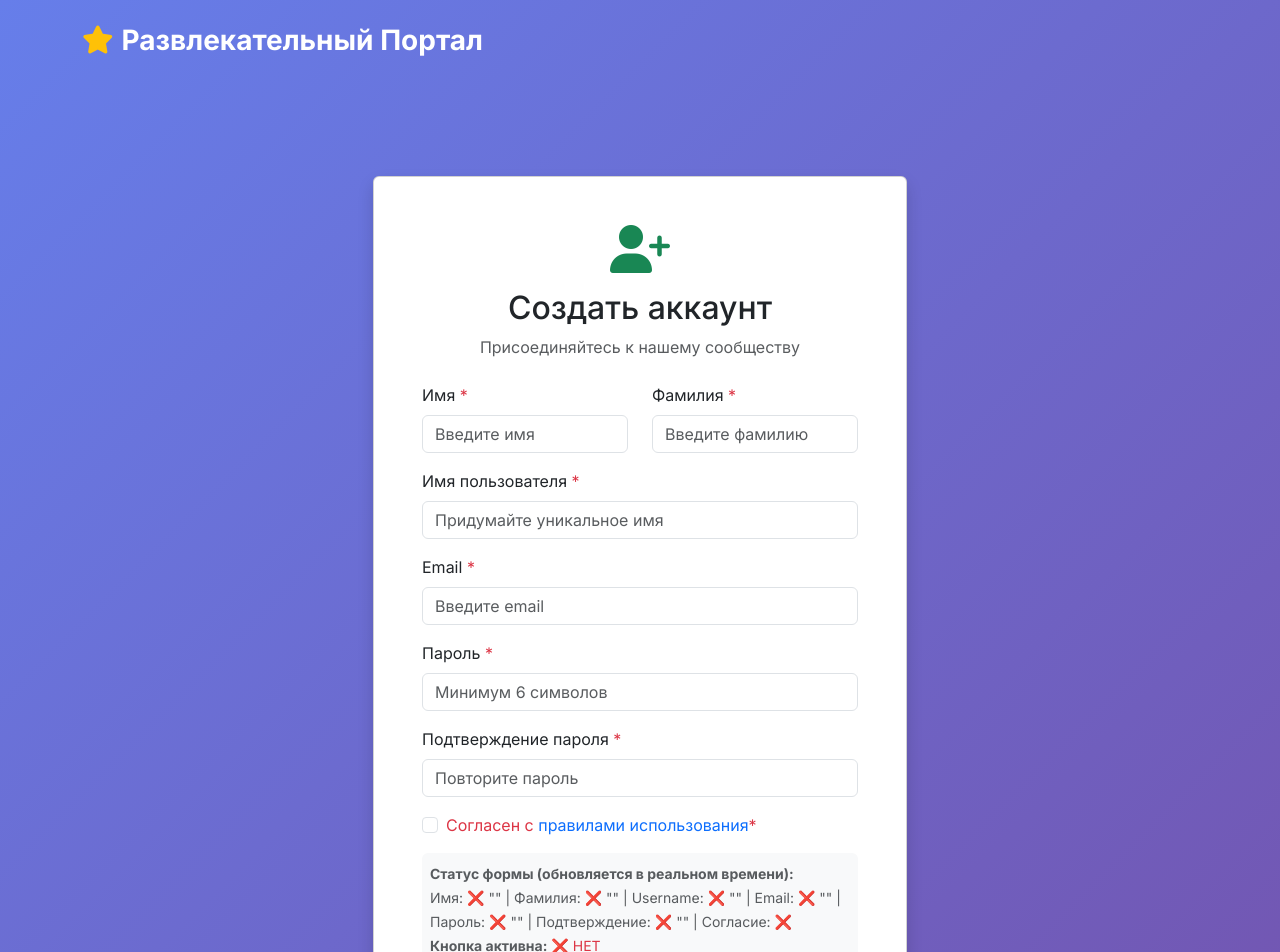
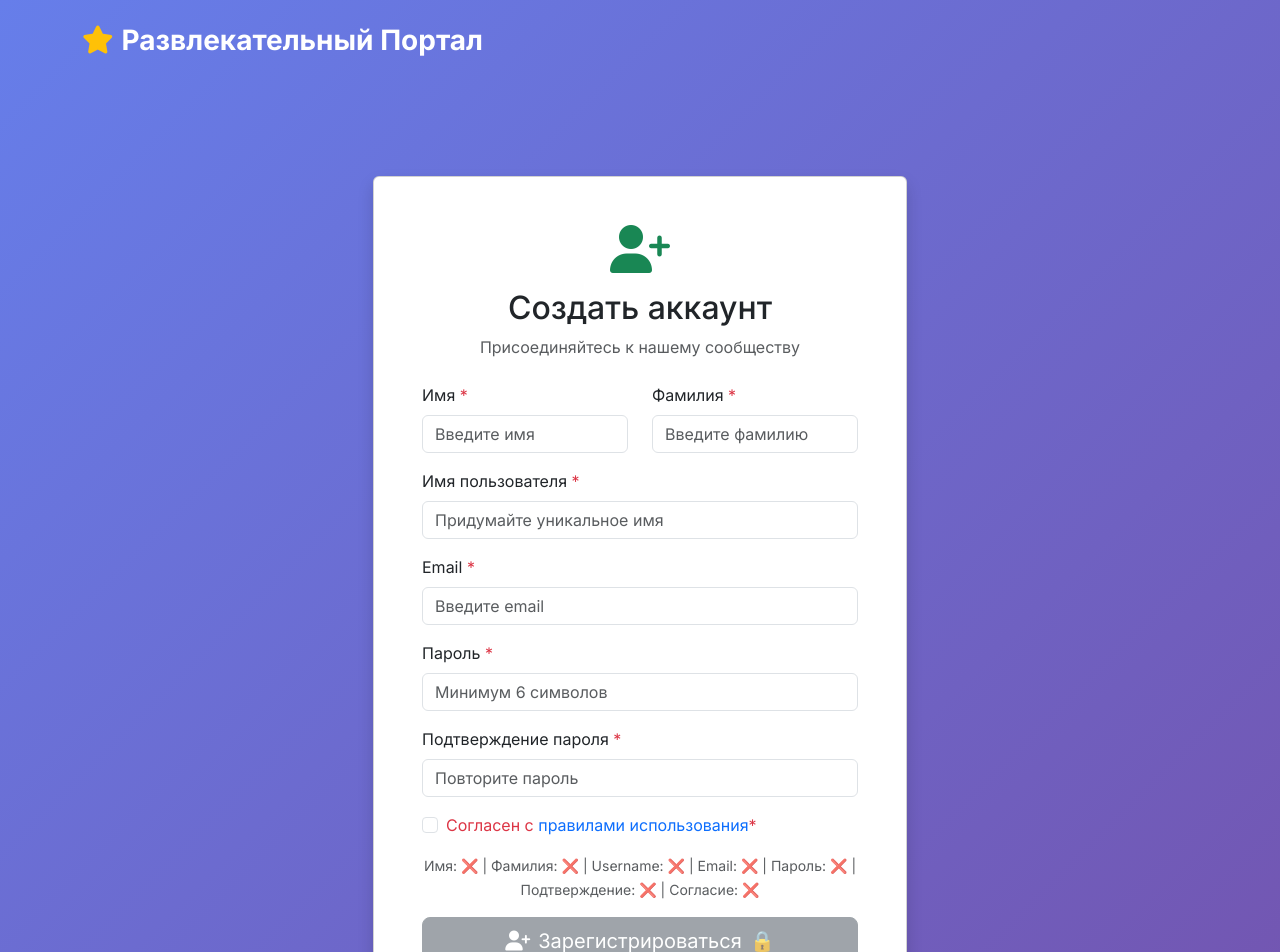
Before and after one commit to Akilak11/entertainment-portal, a Next.js app in the folder src/client/: page /register in a window 1280 px wide. Shown: the top 952 px of the page. Built offline with nearby package versions, Linux system fonts and the light colour scheme.

Commit message:
Fix registration form: remove confirmPassword from server validation, simplify status bar, clean up debug code

```diff
--- a/src/client/src/app/register/page.tsx
+++ b/src/client/src/app/register/page.tsx
@@ -25,17 +25,10 @@ export default function RegisterPage() {
 
   const handleInputChange = (field: string) => (e: React.ChangeEvent<HTMLInputElement>) => {
     const value = e.target.value;
-    console.log(`Input change: ${field} = "${value}"`);
-
-    setFormData(prev => {
-      const newData = {
-        ...prev,
-        [field]: value
-      };
-      console.log('New formData:', newData);
-      return newData;
-    });
-
+    setFormData(prev => ({
+      ...prev,
+      [field]: value
+    }));
     setTouchedFields(prev => ({
       ...prev,
       [field]: true
@@ -50,10 +43,7 @@ export default function RegisterPage() {
   };
 
   const handleAgreeChange = (e: React.ChangeEvent<HTMLInputElement>) => {
-    const checked = e.target.checked;
-    console.log(`Checkbox change: agreeToTerms = ${checked}`);
-
-    setAgreeToTerms(checked);
+    setAgreeToTerms(e.target.checked);
     setTouchedFields(prev => ({
       ...prev,
       agreeToTerms: true
@@ -63,16 +53,6 @@ export default function RegisterPage() {
   const [error, setError] = useState<string | null>(null);
   const [success, setSuccess] = useState<string | null>(null);
 
-  // Отладка состояния формы
-  useEffect(() => {
-    console.log('Form state updated:', {
-      formData,
-      agreeToTerms,
-      touchedFields,
-      isFormValid: formData.firstName && formData.lastName && formData.username &&
-                   formData.email && formData.password && formData.confirmPassword && agreeToTerms
-    });
-  }, [formData, agreeToTerms, touchedFields]);
 
   const handleRegister = async (e: React.FormEvent) => {
     e.preventDefault();
@@ -341,26 +321,16 @@ export default function RegisterPage() {
                   )}
                 </div>
 
-                {/* Отладочная информация */}
-                <div className="mb-3 p-2 bg-light rounded">
+                {/* Статус формы */}
+                <div className="mb-3 text-center">
                   <small className="text-muted">
-                    <strong>Статус формы (обновляется в реальном времени):</strong>
-                    <br />Имя: <span className={formData.firstName ? 'text-success' : 'text-danger'}>{formData.firstName ? '✅' : '❌'}</span> "{formData.firstName}" |
-                    Фамилия: <span className={formData.lastName ? 'text-success' : 'text-danger'}>{formData.lastName ? '✅' : '❌'}</span> "{formData.lastName}" |
-                    Username: <span className={formData.username ? 'text-success' : 'text-danger'}>{formData.username ? '✅' : '❌'}</span> "{formData.username}" |
-                    Email: <span className={formData.email ? 'text-success' : 'text-danger'}>{formData.email ? '✅' : '❌'}</span> "{formData.email}" |
-                    Пароль: <span className={formData.password ? 'text-success' : 'text-danger'}>{formData.password ? '✅' : '❌'}</span> "{formData.password}" |
-                    Подтверждение: <span className={formData.confirmPassword ? 'text-success' : 'text-danger'}>{formData.confirmPassword ? '✅' : '❌'}</span> "{formData.confirmPassword}" |
-                    Согласие: <span className={agreeToTerms ? 'text-success' : 'text-danger'}>{agreeToTerms ? '✅' : '❌'}</span>
-                    <br /><strong>Кнопка активна:</strong> <span className={
-                      (formData.firstName && formData.lastName && formData.username &&
-                       formData.email && formData.password && formData.confirmPassword && agreeToTerms)
-                        ? 'text-success' : 'text-danger'
-                    }>
-                      {(formData.firstName && formData.lastName && formData.username &&
-                        formData.email && formData.password && formData.confirmPassword && agreeToTerms)
-                         ? '✅ ДА' : '❌ НЕТ'}
-                    </span>
+                    Имя: {formData.firstName ? '✅' : '❌'} |
+                    Фамилия: {formData.lastName ? '✅' : '❌'} |
+                    Username: {formData.username ? '✅' : '❌'} |
+                    Email: {formData.email ? '✅' : '❌'} |
+                    Пароль: {formData.password ? '✅' : '❌'} |
+                    Подтверждение: {formData.confirmPassword ? '✅' : '❌'} |
+                    Согласие: {agreeToTerms ? '✅' : '❌'}
                   </small>
                 </div>
 
--- a/src/server/middleware/validation.ts
+++ b/src/server/middleware/validation.ts
@@ -31,10 +31,6 @@ const registerSchema = Joi.object({
     'string.min': 'Пароль должен содержать минимум 6 символов',
     'any.required': 'Пароль обязателен'
   }),
-  confirmPassword: Joi.string().valid(Joi.ref('password')).required().messages({
-    'any.only': 'Пароли не совпадают',
-    'any.required': 'Подтверждение пароля обязательно'
-  }),
   firstName: Joi.string().max(50).optional(),
   lastName: Joi.string().max(50).optional()
 });
```
